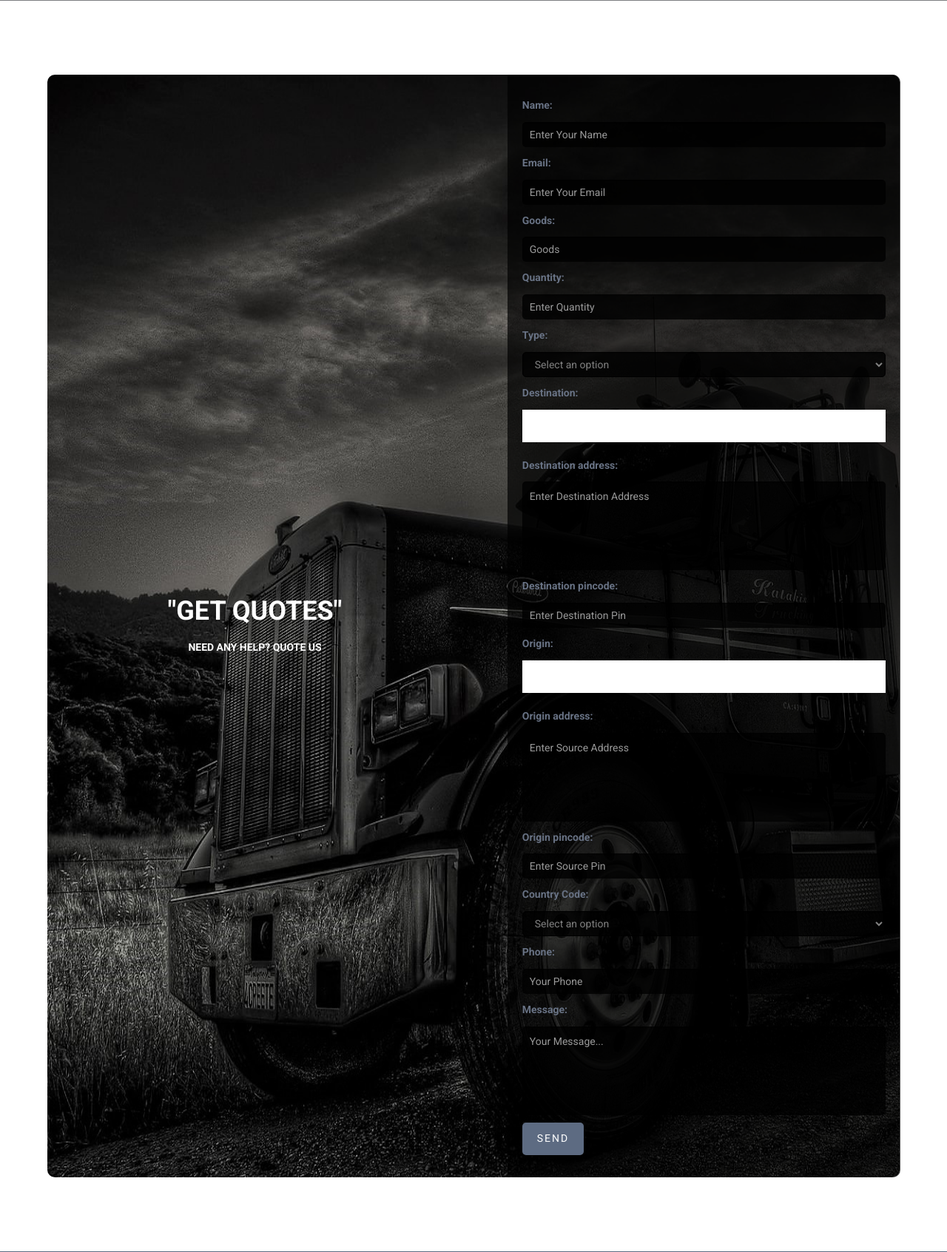
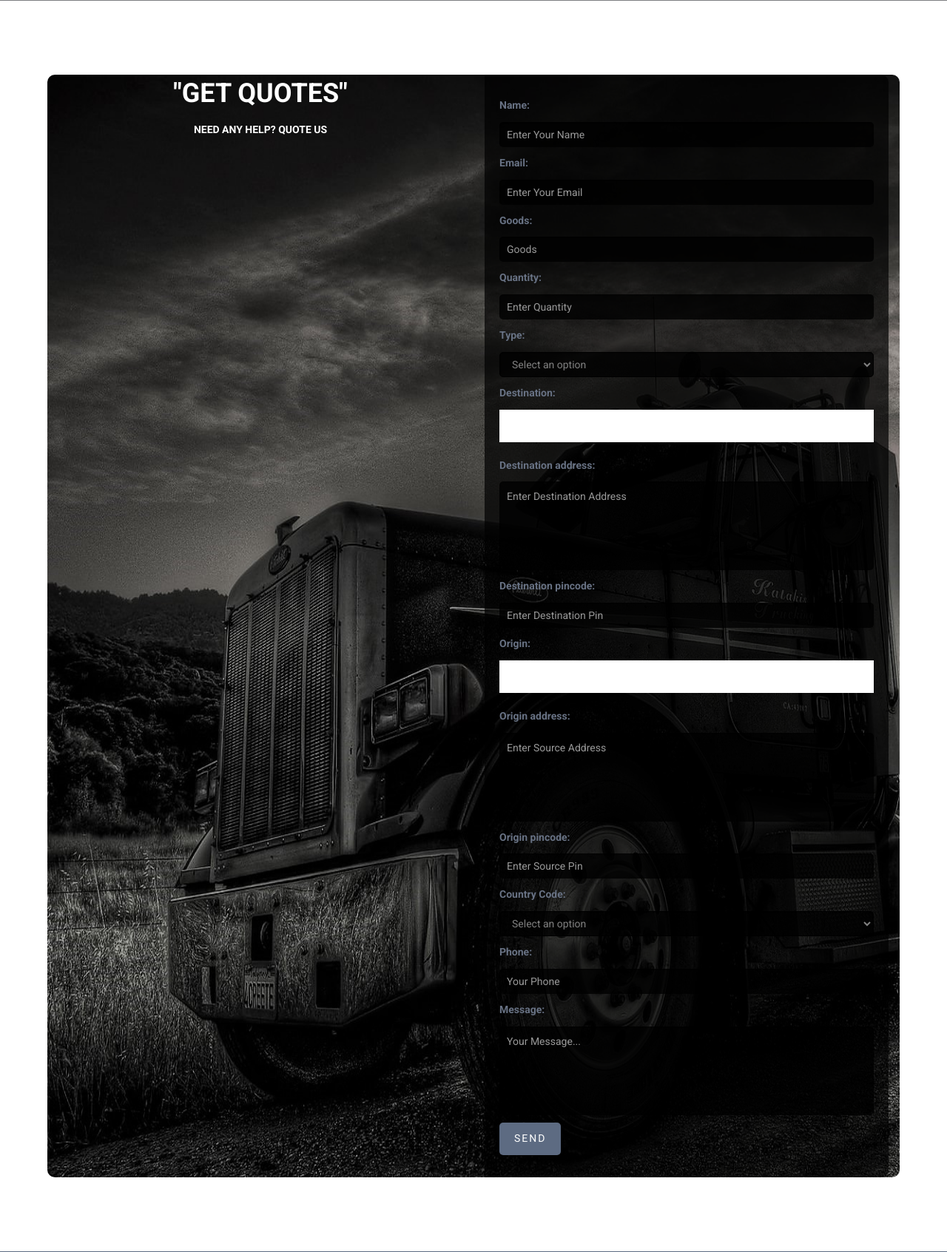
Before and after one commit to anshumanairy/penta6, a Django app: page /quote in a window 1280 px wide. Shown: the part 799-2492 px from the top of the page at 74% size. Run offline with Django 3.2, Linux system fonts and the light colour scheme; some libraries are stand-ins or nearby versions.

Commit message:
quote eedit

```diff
--- a/freight/templates/quote.html
+++ b/freight/templates/quote.html
@@ -37,18 +37,18 @@
     <!--ABOUT AREA-->
     <section class="about-area light-bg section-padding">
         <div class="container-fluid" style="width:90%;max-height:auto;background-image: url('/static/img/quote_form_bg.jpg');background-repeat:no-repeat;background-size:100% 100%;border-radius:10px 10px 10px 10px;">
-            <div class="row" style="width:50%;height:100%;float:left;border-radius:10px 0px 0px 10px;">
-                  <div class="col-md-12 col-lg-12 col-sm-12 col-xs-12">
-                  <div class="quote-welcome-text-style fadeIn text-center" style="margin-top:50em;">
+            <div class="row" >
+                  <div class="col-lg-6 col-sm-12 col-xs-12">
+                  <div class="quote-welcome-text-style fadeIn text-center" >
                       <h1 style="color:white;">"GET QUOTES"</h1>
                       <h5 style="color:white;">Need any help? quote us</h5>
                   </div>
                   </div>
-              </div>
 
 
-            <div class="row" style="width:50%;height:100%;float:right;border-radius:10px 0px 0px 10px;margin-right:-2.2em;">
-                <div class="col-md-12 col-lg-12 col-sm-12 col-xs-12">
+
+            <div >
+                <div class="col-lg-6 col-sm-12 col-xs-12">
                     <div class="quote-form-style-area wow fadeIn" style="border-radius:0px 10px 10px 0px;background:rgba(0,0,0,0.7)">
                     {% if messages %}
                     <ul class="messages">
@@ -75,6 +75,7 @@
                 </div>
             </div>
             </div>
+          </div>
     </section>
     <!--ABOUT AREA END-->
 
```
Also changed, not shown: penta6/settings.py (+12 -11 lines). Lines whose indentation alone changed are shown as unchanged.
